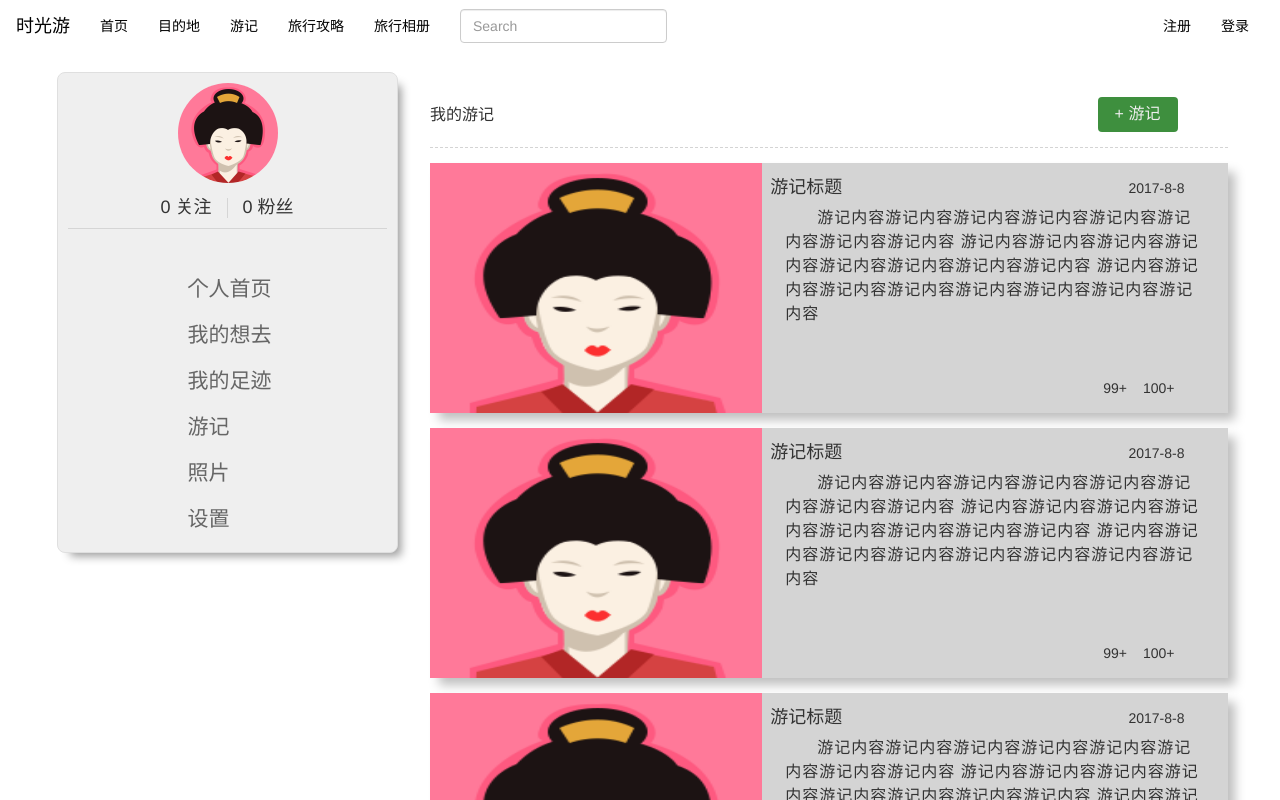
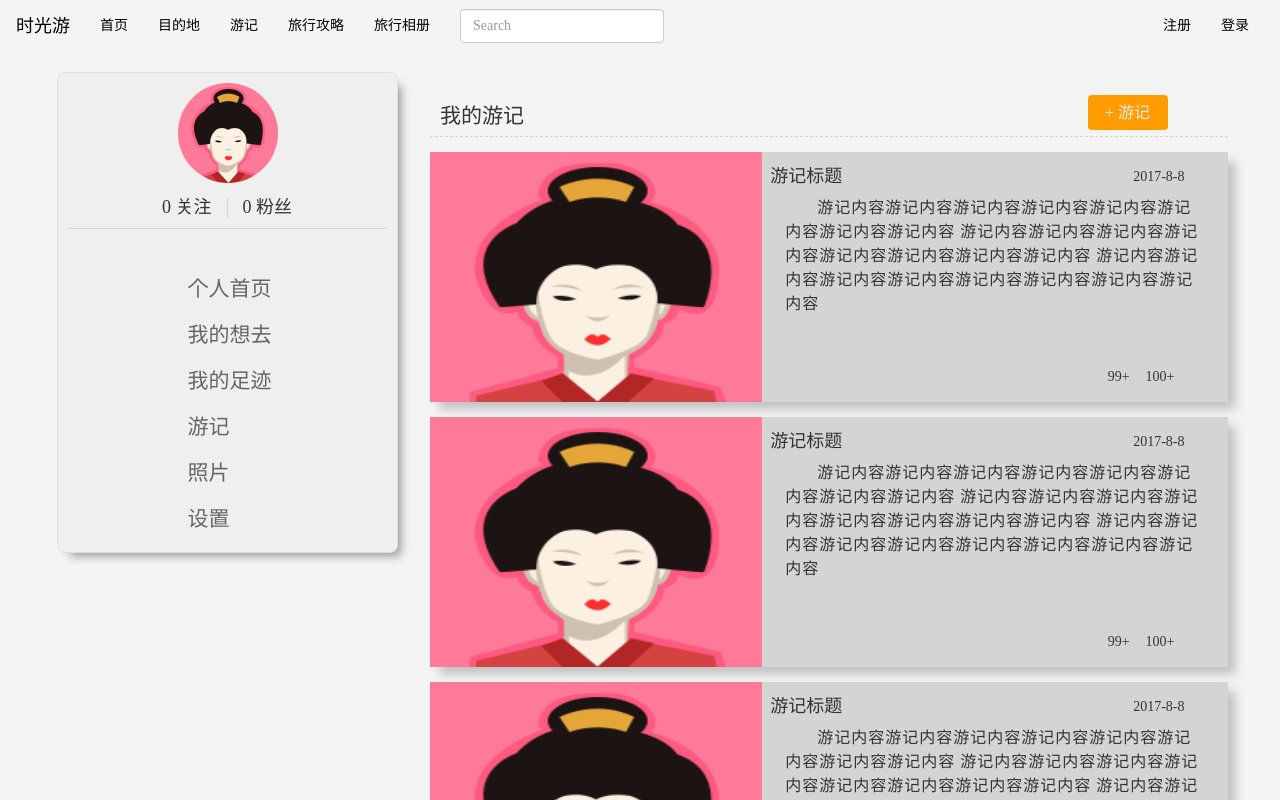
Before and after one commit to LiangGame/TTravel, an Angular app: page /personal-center/Notes in a window 1280 px wide. Shown: the top 800 px of the page. Built offline with nearby package versions, Linux system fonts and the light colour scheme; some icons are missing.

Commit message:
王文亮--->>修改个人中心样式

```diff
--- a/src/app/personal-center/footprint/footprint.component.css
+++ b/src/app/personal-center/footprint/footprint.component.css
@@ -7,23 +7,25 @@ li{
 }
 #container .title{
   border-bottom: dashed 1px #d4d4d4;
-  padding-bottom: 15px;
+  padding-bottom: 8px;
 }
 #container h5{
   display: inline-block;
-  font-size: 16px;
+  font-size: 21px;
+  font-weight: 200;
   height: 35px;
-  line-height: 35px;
+  line-height: 45px;
 }
 #container .title button{
   margin-right: 50px;
-  background: #3e8f3e;
+  background: #FF9D00;
   border: none;
   border-radius: 4px;
   width: 80px;
   height: 35px;
   color: #eeeeee;
   font-size: 16px;
+  outline: none;
 }
 #container .content{
   margin-left: 25px;
@@ -70,7 +72,7 @@ li{
   position: relative;
   left:50%;
   margin-left: -75px;
-  background: rgb(49, 95, 255);
+  background: #ffaa00;
   font-size: 16px;
   font-weight: 500;
   border: none;
@@ -78,6 +80,7 @@ li{
   height: 35px;
   color: #eeeeee;
   font-weight: 500;
+  outline: none;
 }
 #container .add{
   top: 150px;
--- a/src/app/personal-center/notes/notes.component.css
+++ b/src/app/personal-center/notes/notes.component.css
@@ -1,25 +1,27 @@
 #container{
   padding: 25px;
 }
-#container .title{
+#container h5{
+  /*display: inline-block;*/
+  /*font-size: 16px;*/
+  /*height: 35px;*/
+  /*line-height: 35px;*/
   border-bottom: dashed 1px #d4d4d4;
-  padding-bottom: 15px;
-}
-#container h5{
-  display: inline-block;
-  font-size: 16px;
-  height: 35px;
-  line-height: 35px;
+  padding: 8px 10px;
+  font-weight: 200;
+  font-size: 21px;
 }
 #container .title button{
   margin-right: 50px;
-  background: #3e8f3e;
+  background: #FF9D00;
   border: none;
   border-radius: 4px;
   width: 80px;
   height: 35px;
   color: #eeeeee;
   font-size: 16px;
+  position: relative;
+  top: -10px;
 }
 #container .content{
   margin-top: 15px;
--- a/src/app/personal-center/notes/notes.component.html
+++ b/src/app/personal-center/notes/notes.component.html
@@ -1,7 +1,6 @@
 <div id="container" class="col-md-12 col-lg-12">
   <div class="title">
-    <h5>我的游记</h5>
-    <button class="pull-right">+ 游记</button>
+    <h5>我的游记<button class="pull-right">+ 游记</button></h5>
   </div>
   <div class="content">
     <div class="col-md-5 col-lg-5 notes-left">
--- a/src/app/personal-center/photo-album/photo-album.component.css
+++ b/src/app/personal-center/photo-album/photo-album.component.css
@@ -0,0 +1,6 @@
+#photo_container h3{
+  border-bottom: dashed 1px #d4d4d4;
+  padding: 8px 10px;
+  font-weight: 200;
+  font-size: 21px;
+}
--- a/src/app/personal-center/photo-album/photo-album.component.html
+++ b/src/app/personal-center/photo-album/photo-album.component.html
@@ -1,3 +1,18 @@
-<p>
-  photo-album works!
-</p>
+
+<div id="photo_container" class="img-box full">
+  <h3>我的照片</h3>
+  <section class=" img-section">
+    <div class="z_photo upimg-div clear" >
+      <section class="z_file fl">
+        <img src="../../../assets/user-img/a11.png" class="add-img">
+        <input type="file" name="file" id="file" class="file" value="" accept="image/jpg,image/jpeg,image/png,image/bmp" multiple />
+      </section>
+    </div>
+  </section>
+</div>
+<aside class="mask works-mask">
+  <div class="mask-content">
+    <p class="del-p">您确定要删除作品图片吗？</p>
+    <p class="check-p"><span class="del-com wsdel-ok">确定</span><span class="wsdel-no">取消</span></p>
+  </div>
+</aside>
--- a/src/app/personal-center/setting/setting.component.css
+++ b/src/app/personal-center/setting/setting.component.css
@@ -54,6 +54,6 @@ textarea{
   font-size: 16px;
 }
 #btn input:first-child{
-  background: #3e8f3e;
+  background: #FF9D00;
   color: #eeeeee;
 }
--- a/src/app/personal-center/user-index/user-index.component.css
+++ b/src/app/personal-center/user-index/user-index.component.css
@@ -1,7 +1,7 @@
 #notes,#photo{
   padding: 20px;
   height: 50px;
-  border-bottom: solid 1px #d5d5d5;
+  border-bottom: dashed 1px #d4d4d4;
 }
 #notes h4,h5{
   display: inline-block;
@@ -9,7 +9,8 @@
 #notes span,#photo span{
   display: inline-block;
   height: 30px;
-  line-height: 25px;
+  font-size: 12px;
+  line-height: 20px;
   padding-left: 15px;
 }
 #notes h5,#photo h5{
@@ -26,7 +27,7 @@
   font-size: 20px;
   font-weight: 500;
   color: #eeeeee;
-  background: #3e8f3e;
+  background: #FF9D00;
   border: none;
   border-radius: 8px;
   position: relative;
@@ -128,7 +129,7 @@
   border: none;
 }
 #board-container .bottom button{
-  background: #3e8f3e;
+  background: #FF9D00;
   height: 25px;
   border-radius: 4px;
   color: #eeeeee;
@@ -166,7 +167,7 @@
   /*padding: 10px;*/
 }
 #message-main .content h4{
-  color: #198811;
+  color: #FF9D00;
 }
 #message-main .content p{
   text-indent: 2em;
--- a/src/app/personal-center/want-to-go/want-to-go.component.css
+++ b/src/app/personal-center/want-to-go/want-to-go.component.css
@@ -1,5 +1,8 @@
-#container{
-  padding-top: 25px;
+#container h3{
+  border-bottom: dashed 1px #d4d4d4;
+  padding: 8px 10px;
+  font-weight: 200;
+  font-size: 21px;
 }
 #container .content{
   height: 200px;
@@ -13,7 +16,9 @@
   font-weight: 600;
   font-size: 21px;
   letter-spacing: 2px;
+  padding: 0;
   padding-left: 15px;
+  border: none;
 }
 #container .content span{
   display: inline-block;
--- a/src/index.html
+++ b/src/index.html
@@ -13,9 +13,12 @@
   <link rel="stylesheet" href="assets/css/font-awesome.min.css">
   <script src="assets/js/jquery-3.2.1.min.js"></script>
   <script src="assets/js/bootstrap.min.js"></script>
-
+  <link rel="stylesheet" href="assets/css/imgup-css/index.css">
+  <link rel="stylesheet" href="assets/css/imgup-css/common.css">
 </head>
 <body>
   <app-root></app-root>
+  <script src="../../../assets/js/up-img-js/imgPlugin.js"></script>
+  <script src="../../../assets/js/up-img-js/imgUp.js"></script>
 </body>
 </html>
```
